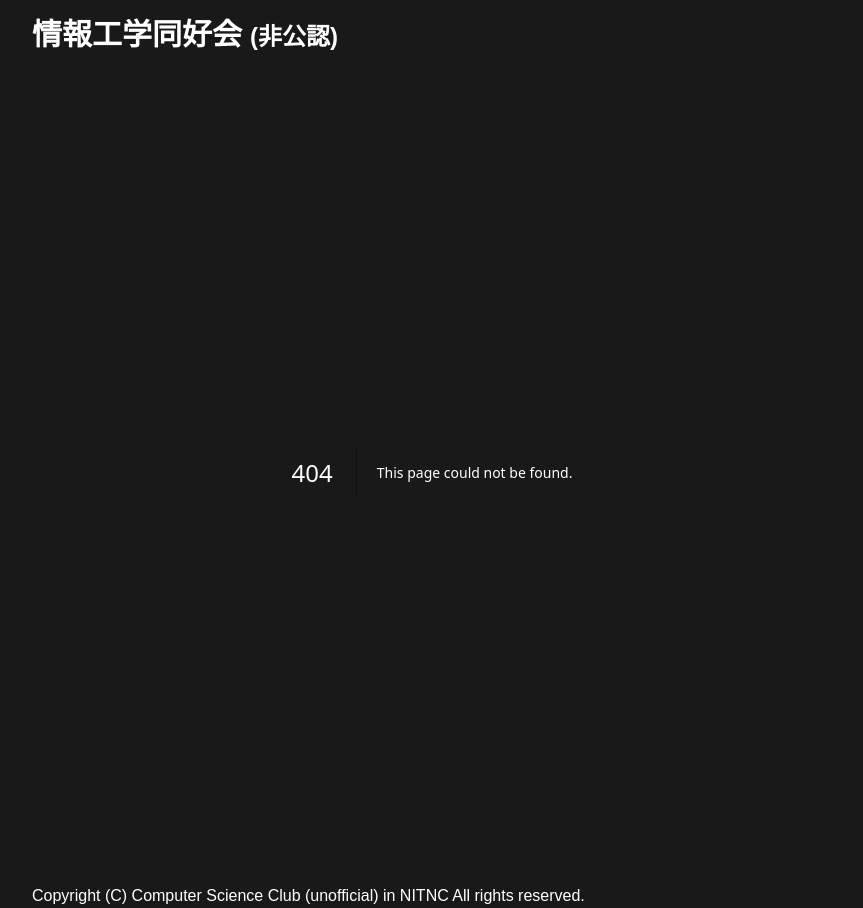
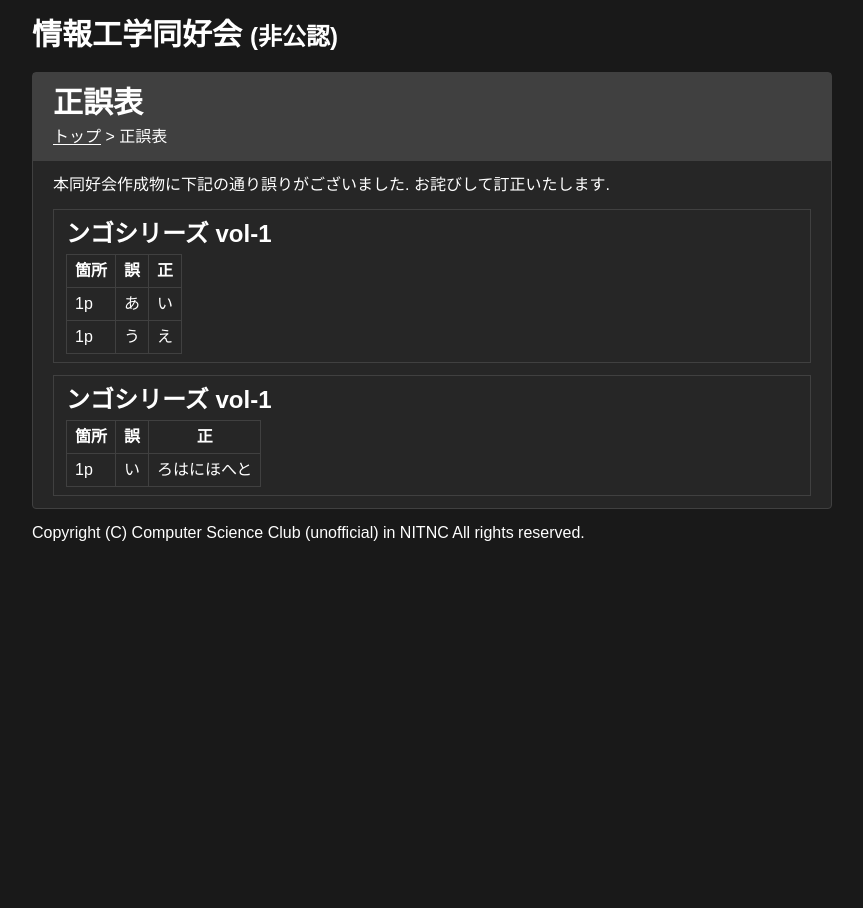
Before and after one commit to csc-a452p/website, a Next.js app: page /erratalist in a window 1280 px wide. Before the commit this address had no page. Shown: the whole page, without its empty margins (208-1071 px from the left). After the commit the page ends 800 px from the top, so only its background shows below. Built offline with nearby package versions, Linux system fonts and the light colour scheme.

Commit message:
add: 正誤表を追加

```diff
--- /dev/null
+++ b/app/components/ErrataItem.tsx
@@ -0,0 +1,29 @@
+import { ReactNode } from "react";
+import DLink from "./DLink";
+
+
+
+export default function ErrataItem({ target, errata }: { target: string, errata: { at: string, falseErrata: string, trueErrata: string }[] }) {
+    return <div className="border border-neutral-700 text-wrap px-3 py-2">
+        <div className="font-bold text-2xl leading-none my-1">{target}</div>
+        <div className="mt-2">
+            <table className="border-collapse border border-neutral-700">
+                <thead className="[&_th]:border [&_th]:border-neutral-700 [&_th]:p-1 [&_th]:px-2">
+                    <tr>
+                        <th>箇所</th>
+                        <th>誤</th>
+                        <th>正</th>
+                    </tr>
+                </thead>
+                <tbody className="[&_td]:border [&_td]:border-neutral-700 [&_td]:p-1 [&_td]:px-2">
+            {
+                Object.keys(errata).map((e, i) => {
+                    return <tr><td>{errata[i].at}</td><td>{errata[i].falseErrata}</td><td>{errata[i].trueErrata}</td></tr>
+                })
+            }
+                </tbody>
+            </table>
+
+        </div>
+    </div>;
+}
--- /dev/null
+++ b/app/erratalist/page.tsx
@@ -0,0 +1,36 @@
+import { Metadata } from "next";
+import DLink from "../components/DLink";
+import ErrataItem from "../components/ErrataItem";
+
+export const metadata: Metadata = {
+    title: '正誤表',
+}
+
+export default function Home() {
+    return (
+        <>
+            <main className="w-full md:m-auto flex gap-2">
+                <div className={`w-full bg-neutral-800 border border-neutral-700 rounded`}>
+                    <div className="bg-neutral-700 p-3 pl-5">
+                        <h1 className="w-full font-bold text-3xl mb-1">正誤表</h1>
+                        <div><DLink href={"/"}>トップ</DLink> &gt; 正誤表</div>
+                    </div>
+
+                    <div className="mx-2 flex flex-col gap-3 p-3">
+                        {<div>本同好会作成物に下記の通り誤りがございました. お詫びして訂正いたします.</div>}
+                        {/* 追加する方へ ErrataItemをコピペで増やしてください 各引数を適切に設定してください */}
+                        <ErrataItem
+                            target={"ンゴシリーズ vol-1"}
+                            errata= {[{at: "1p",falseErrata: "あ",trueErrata: "い"},{at: "1p",falseErrata: "う",trueErrata: "え"}]}
+                        />
+                        <ErrataItem
+                            target={"ンゴシリーズ vol-1"}
+                            errata= {[{at: "1p",falseErrata: "い",trueErrata: "ろはにほへと"}]}
+                        />
+                    </div>
+
+                </div>
+            </main>
+        </>
+    );
+}
```
